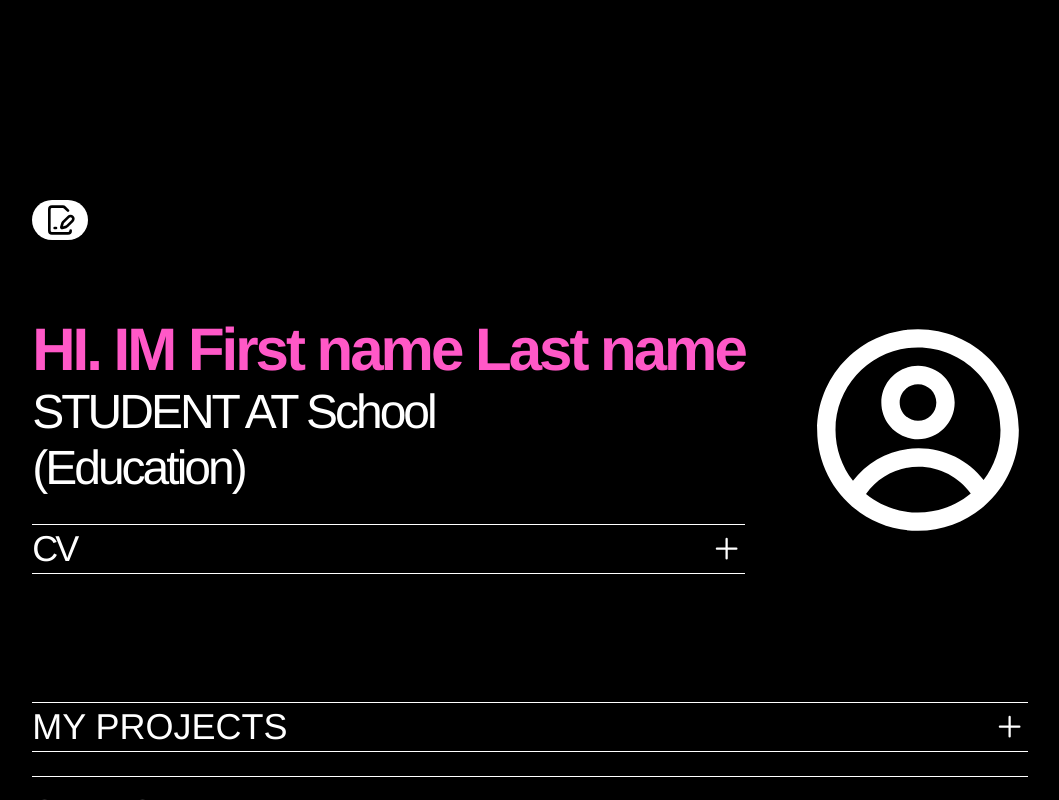
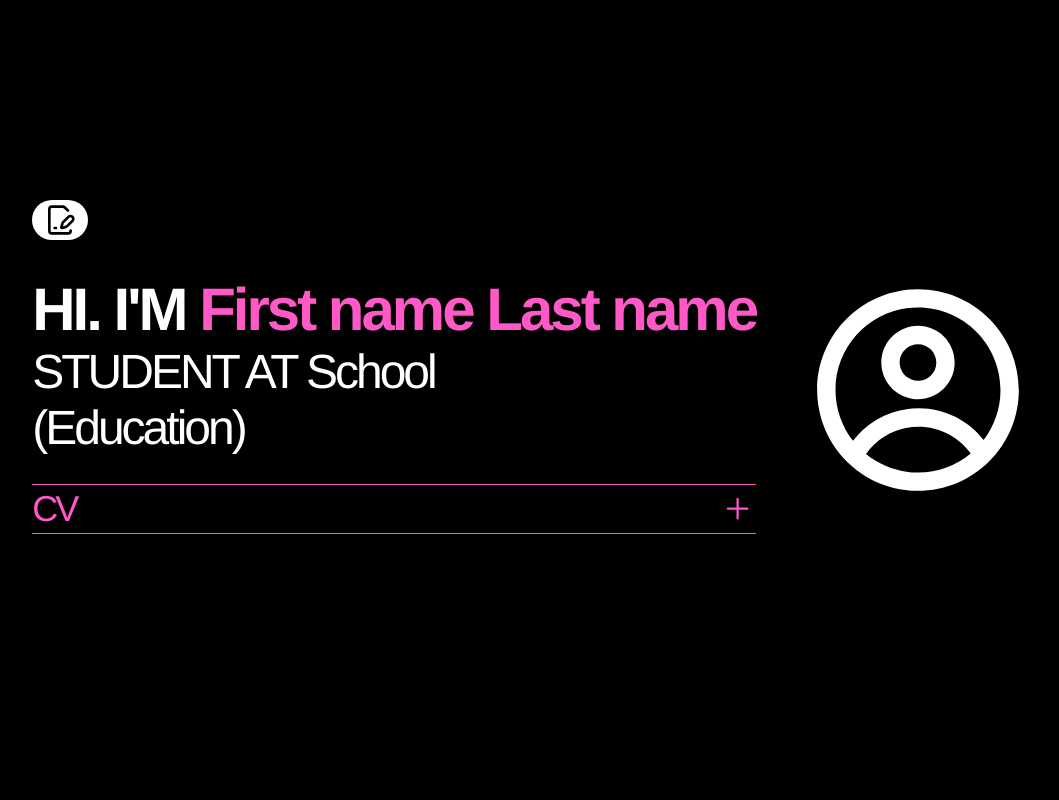
Before and after one commit to maxwelin/team-1, a React (Vite) app: page / in a window 1280 px wide. Both pictures are taken after a click on the element 170 px from the left and 220 px from the top of the page. Shown: the top 800 px of the page, without its empty margins (110-1169 px from the left). Built offline with nearby package versions, Linux system fonts and the light colour scheme.

Commit message:
la till en ram till profile-img

```diff
--- a/src/components/Portfolio/Hero.jsx
+++ b/src/components/Portfolio/Hero.jsx
@@ -13,17 +13,21 @@ const Hero = () => {
   const [isOpen, setIsOpen] = useState(false);
 
   return (
-    <section className="my-20">
+    <section className="mt-10 mb-[300px]">
       <div className="bg-black text-white text-6xl tracking-tighter">
         <div className="flex justify-between items-start">
           <div className="flex flex-col">
-            <h1 className="font-bold text-[#FF58C7]">
-              HI. IM {firstName} {lastName}
+            <h1 className="font-bold">
+              <span className="text-white">HI. I'M </span>
+              <span className="text-[#FF58C7]">
+                {firstName} {lastName}
+              </span>
             </h1>
             <h2 className="text-5xl font-light mt-2">STUDENT AT {school}</h2>
             <h2 className="text-5xl font-light mb-8 mt-2">({education})</h2>
 
-            <div className="border-t border-b border-white w-full max-w-[900px]">
+            <div className="text-[#FF58C7]">
+              <div className="border-t border-b w-full max-w-[900px]">
                 <div
                   className="flex justify-between items-center py-1 cursor-pointer"
                   onClick={() => setIsOpen(!isOpen)}
@@ -36,16 +40,23 @@ const Hero = () => {
                 {isOpen && <CVViewer />}
               </div>
             </div>
+          </div>
 
-          <div className="shrink-0">
+          <div className="shrink-0 relative w-fit mt-[-0%]">
             {profilePic ? (
+              <>
+                {/* Offset ram bakom bilden */}
+                <div className="absolute top-4 left-4 w-full h-full border-1 border-[#FF58C7] z-0"></div>
+
+                {/* Själva bilden */}
                 <img
-                className="h-[400px] w-[400px] rounded-[50%] mt-[-18%] object-center object-cover border-4 border-[#FF58C7]"
+                  className="relative z-10 h-[400px] w-[300px] object-center object-cover"
                   src={profilePic}
                   alt=""
                 />
+              </>
             ) : (
-              <CgProfile className="text-white text-[220px] " />
+              <CgProfile className="text-white text-[220px]" />
             )}
           </div>
         </div>
```
Lines whose indentation alone changed are shown as unchanged.
